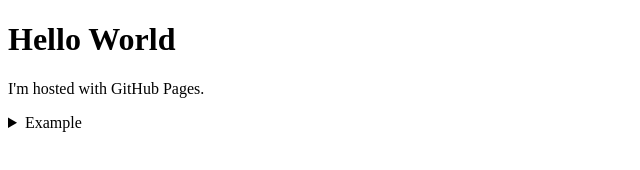
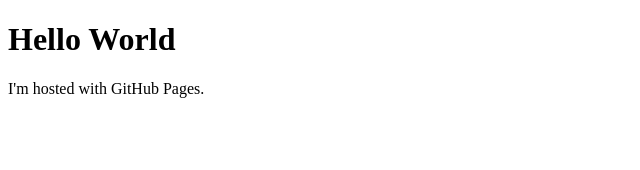
Before and after one commit to derek-a-24/derek-a-24.github.io, a plain HTML site: page index.html in a window 1280 px wide. Shown: the full height of the page, 0-640 px from the left. Drawn offline with Linux system fonts and the light colour scheme.

Commit message:
Update index.html

```diff
--- a/index.html
+++ b/index.html
@@ -4,8 +4,4 @@
   <h1>Hello World</h1>
   <p>I'm hosted with GitHub Pages.</p>
  </body>
- <details>
- <summary>Example</summary>
- This is a dropdown with text!
- </details>
 </html>
```
